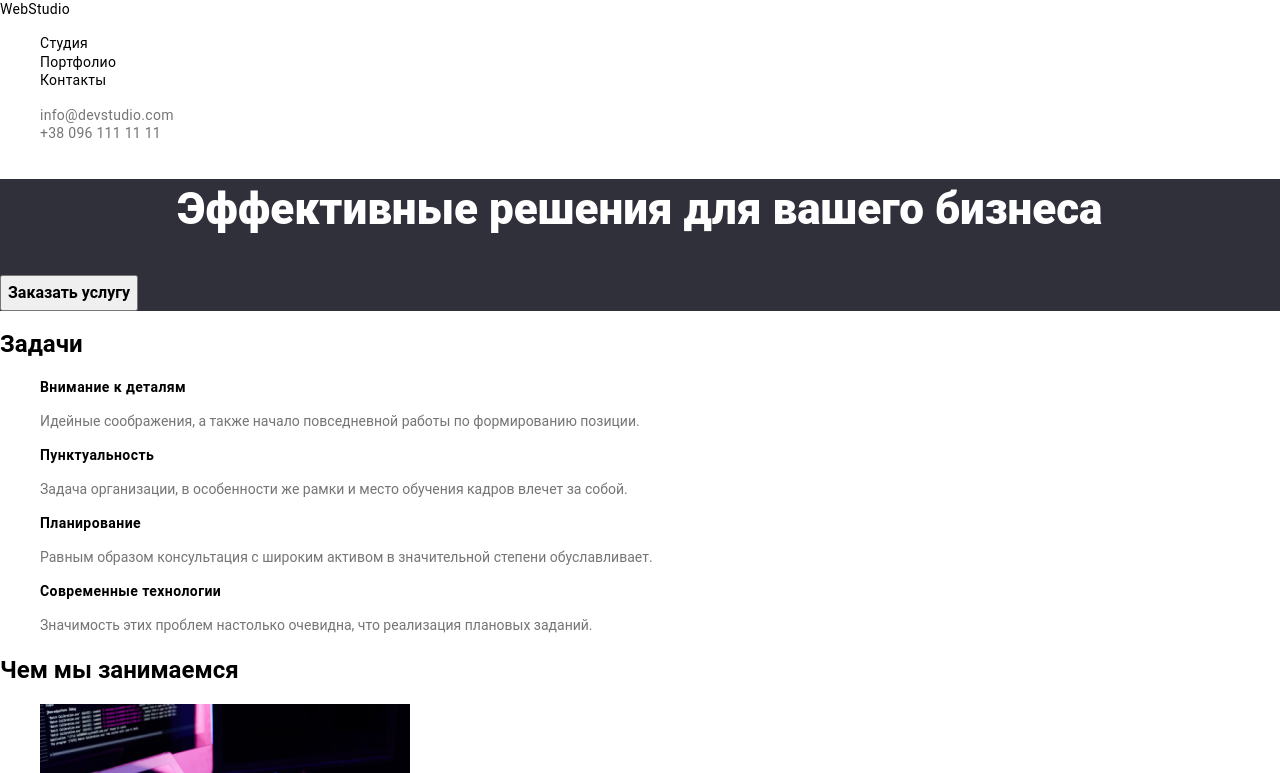
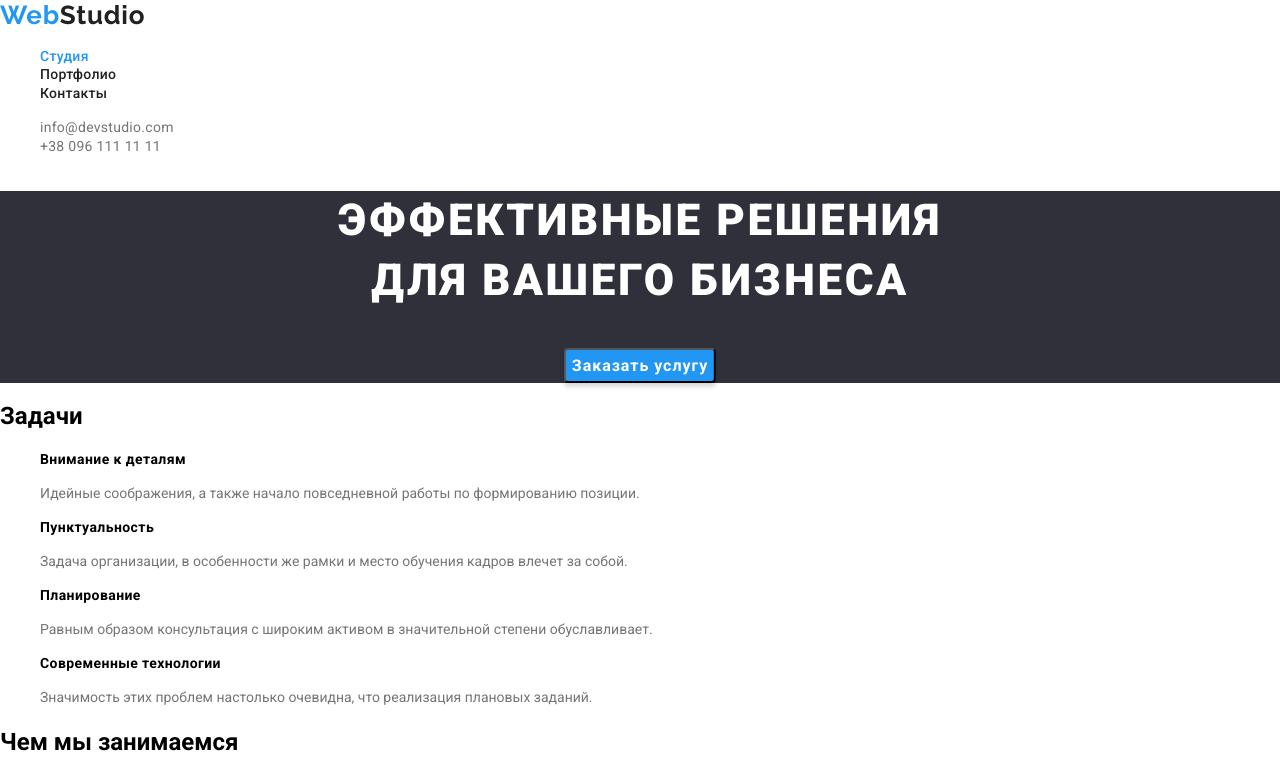
Before and after one commit to Stanislav1408/goit-markup-hw-02, a plain HTML site: page index.html in a window 1280 px wide. Shown: the top 773 px of the page. Drawn offline with nearby package versions, Linux system fonts and the light colour scheme.

Commit message:
изменение стилей

```diff
--- a/CSS/style.css
+++ b/CSS/style.css
@@ -1,5 +1,5 @@
 body {
-  font-family: Roboto;
+  font-family: Roboto, sans-serif;
   font-style: normal;
   background: #ffffff;
 }
@@ -8,50 +8,84 @@ body {
   list-style: none;
 }
 
-.header a,
-.header a:visited {
-  font-size: 14px;
-  line-height: 1.142px;
-  letter-spacing: 0.02em;
-  text-decoration: none;
-  color: black;
-}
-.address a {
-  font-style: normal;
-  list-style: none;
-  color: #757575;
-  text-decoration: none;
-}
-
-.address ul {
-  list-style: none;
-}
-
 .header a:hover,
 .header a:active {
   color: #2196f3;
 }
 
-.service {
+.WebStudio {
+  font-size: 26px;
+  line-height: 1.19;
+  letter-spacing: 0.03em;
+  color: #2196f3;
   text-decoration: none;
-  font-weight: bold;
-  font-size: 16px;
-  line-height: 30px;
-  text-align: center;
+  font-family: Raleway;
+}
+
+.studio {
+  font-size: 14px;
+  line-height: 1.14;
+  letter-spacing: 0.02em;
+  color: #2196f3;
+  font-weight: 500;
+}
+
+.portfolio {
+  font-size: 14px;
+  line-height: 1.14;
+  letter-spacing: 0.02em;
+  color: #212121;
+  font-weight: 500;
+}
+.contact {
+  font-size: 14px;
+  line-height: 1.14;
+  letter-spacing: 0.02em;
+  color: #212121;
+  font-weight: 500;
+}
+
+.mailtel a {
+  list-style: none;
+  color: #757575;
+  text-decoration: none;
+  font-size: 14px;
+  line-height: 1.14px;
+  letter-spacing: 0.02em;
+}
+
+.mailtel {
+  list-style: none;
 }
 
 .effect {
   background: #2f303a;
 }
-.effect a {
-  color: #ffffff;
-}
 
 .business {
   font-weight: 900;
   font-size: 44px;
-  line-height: 60px;
+  line-height: 1.36;
   text-align: center;
+  letter-spacing: 0.06em;
+  text-transform: uppercase;
+  color: #ffffff;
+}
+.button {
+  position: relative;
+  left: 50%;
+  transform: translate(-50%, 0);
+  background: #2196f3;
+  box-shadow: 0px 4px 4px rgba(0, 0, 0, 0.15);
+  border-radius: 4px;
+  font-family: inherit;
+}
+.service {
+  font-weight: bold;
+  font-size: 16px;
+  line-height: 1.87;
+  text-align: center;
+  letter-spacing: 0.06em;
   color: #ffffff;
 }
 
@@ -93,14 +127,6 @@ body {
 
   letter-spacing: 0.03em;
   color: #757575;
-}
-
-.WebStudio {
-  font-size: 26px;
-  line-height: 31px;
-  letter-spacing: 0.03em;
-  color: #2196f3;
-  text-decoration: none;
 }
 
 .footer {
@@ -159,3 +185,7 @@ h3 {
 .Studio {
   color: #ffffff;
 }
+
+.Studio- {
+  color: #212121;
+}
--- a/index.html
+++ b/index.html
@@ -7,29 +7,30 @@
     <title>Git rules</title>
     <link rel="stylesheet" href="https://cdnjs.cloudflare.com/ajax/libs/modern-normalize/1.0.0/modern-normalize.css">
     <link rel="preconnect" href="https://fonts.gstatic.com">
-    <link href="https://fonts.googleapis.com/css2?family=Roboto+Slab&display=swap" rel="таблица стилей">
+    <link href="https://fonts.googleapis.com/css2?family=Raleway:wght@700&family=Roboto:wght@400;500;700;900&display=swap"
+        rel="stylesheet">
     <link rel="stylesheet" href="./CSS/style.css">
+    <link rel="preconnect" href="https://fonts.gstatic.com">
+
 </head>
 
 <body>
     <!--Шапка-->
     <header class="header">
         <nav class="menu">
-            <a href="" class="WebStudio">WebStudio</a>
+            <a href="index.html" class="WebStudio">Web<span class="Studio-">Studio</span></a>
             <ul class="list-no-style">
-                <li><a href="" >Студия</a></li>
-                <li><a href="" >Портфолио</a></li>
-                <li><a href="" >Контакты</a></li>
+                <li><a href="" class="studio">Студия</a></li>
+                <li><a href="portfolio.html" class="portfolio">Портфолио</a></li>
+                <li><a href="" class="contact">Контакты</a></li>
             </ul>
         </nav>
 
+            <ul class="mailtel">
+                <li><a href="https://devstudio.us/" target="_blank" >info@devstudio.com</a></li>
+                <li><a href="tel:380961111111" >+38 096 111 11 11</a></li>
+            </ul>
 
-            <address class="address">
-               <ul>
-                 <li><a href="https://devstudio.us/" target="_blank" >info@devstudio.com</a></li>
-                 <li><a href="tel:380961111111" >+38 096 111 11 11</a></li>
-               </ul>
-            </address>
 
     </header>
 
@@ -39,8 +40,8 @@
     <main>
         <!--Эффективные решения для вашего бизнеса-->
         <section class="effect">
-            <h1 class="business">Эффективные решения  для вашего бизнеса</h1>
-            <button type="" class="service">Заказать услугу</button>
+            <h1 class="business">Эффективные решения <br> для вашего бизнеса</h1>
+            <button type="" class="button"><span class="service">Заказать услугу</span></button>
         </section>
 
         <!--Задачи-->
@@ -108,11 +109,11 @@
 
     <!--Футер-->
     <footer class="footer">
-        <a href="" class="WebStudio">Web<span class="Studio">Studio</span></a>
+        <a href="index.html" class="WebStudio">Web<span class="Studio">Studio</span></a>
         <address>г. Киев, пр-т Леси Украинки, 26</address>
-        <ul class="list-no-style">
-            <li>info@example.com</li>
-            <li>+38 099 111 11 11</li>
+        <ul class="mailtel">
+            <li><a href="https://devstudio.us/" target="_blank">info@devstudio.com</a></li>
+            <li><a href="tel:380961111111">+38 096 111 11 11</a></li>
         </ul>
     </footer>
 
```
Also changed, not shown: portfolio.html (+8 -8 lines).
